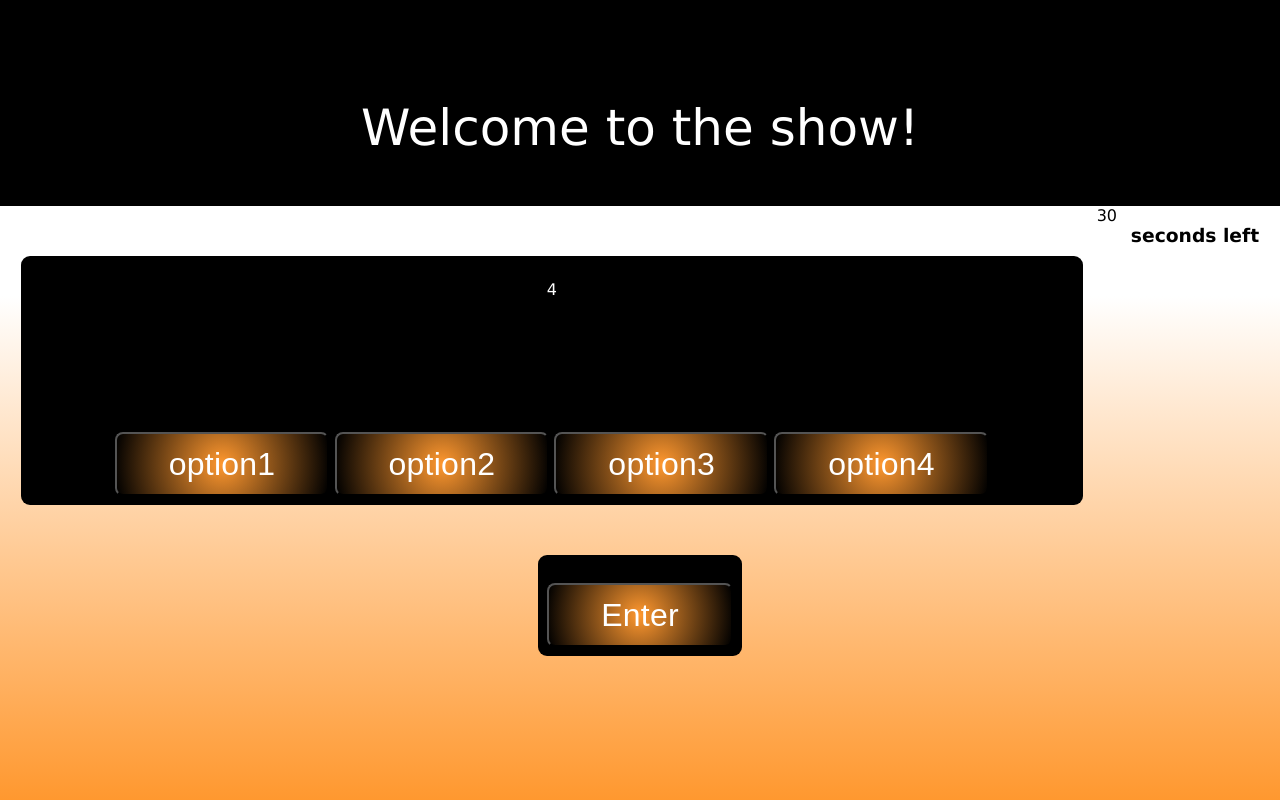
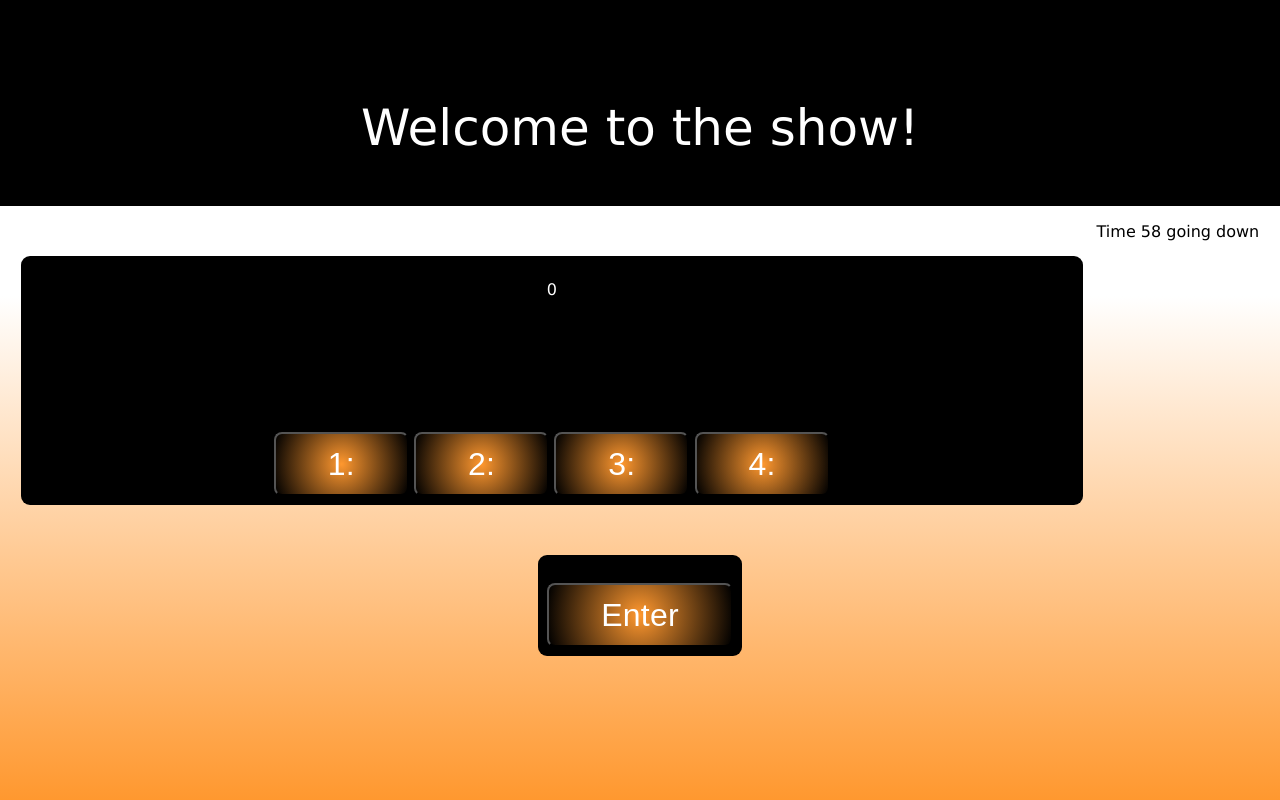
Before and after one commit to Alwayswithaname/quiz-game, a plain HTML site: page index.html in a window 1280 px wide. Both pictures are taken after a click on the button "start". Drawn offline with Linux system fonts and the light colour scheme.

Commit message:
working startbtn, working timer, working question chagne

```diff
--- a/index.html
+++ b/index.html
@@ -29,8 +29,10 @@
 
         </section>
 
-        <div class="large-font timer-count">30</div>
-        <h3>seconds left</h3>
+        <div>
+            <p id="timer-count"> clock is moving: 60</p>
+        </div>
+
         <div id='points'></div>
 
         <section>
--- a/js/script.js
+++ b/js/script.js
@@ -1,8 +1,12 @@
 var startButton = document.getElementsByClassName('startb');
 var enterButton = document.getElementsByClassName('enterb');
 var shuffledQuestions , currentQestion;
-var questionEl = document.getElementById("question")
-var answerButtonsEl = document.getElementsByClassName("option")
+var questionEl = document.getElementById("question");
+var aButtonEl1 = document.getElementById('op1');
+var aButtonEl2 = document.getElementById("op2");
+var aButtonEl3 = document.getElementById('op3');
+var aButtonEl4 = document.getElementById("op4");
+var timer = document.getElementById('timer-count');
 
 
 var Questions = [{ id: 0,
@@ -76,69 +80,42 @@ var Questions = [{ id: 0,
 startButton[0].addEventListener("click", function startGame() {
     console.log('click')
     startButton?.[0]?.classList?.add('hide')
-    shuffledQuestions = Questions.sort(() => Math.random() - .5)
-    currentQestion = 0
-    questionEl.classList.remove("hide")
-    nextQuestion()
+    questionNumber = 0
+    downer();
+    showQuestion(questionNumber);
 })
 
-enterButton[0].addEventListener("click", function enterA() {
- console.log('click')
-})
+var seconds = 60;
 
-function nextQuestion() {
-    showQuestion(shuffledQuestions[currentQestion]);
-}
+function downer() {
+    var timerInterval = setInterval(function(){
+        seconds--;
+        timer.textContent = 'Time ' + seconds + " going down";
 
-function showQuestion(q){
-questionEl.innerText = q.q
-q.a.forEach(a => {
-    var button = document.createElement('button')
-    button.innerText = a.text
-    button.classList.add("option")
-    if (a.correct) {
-        button.dataset.correct = a.correct
-    }
-    button.addEventListener('click', selectAnswer)
-    answerButtonsEl.appendChild(button)
-});
-}
+            if (seconds <= 0){
+                clearInterval(timerInterval);
+                timer.textContent = "time is up";
 
-function selectAnswer(iterate){
-
-}
-
-function startTimer() {
-    timer = setInterval(function() {
-        timerCount--;
-        timerElemern.textContent = timerCount;
-        if (timerCount >= 0) {
-            if (iswin && timerCount > 0) {
-                clearInterval(timer);
-                winGame();
+                finish.textContent = "timeis up";
+                console.log(seconds)
             }
-        }
-        if (timer === 0) {
-            clearInterval(timer)
-            loseGame()
-        }
     }, 1000)
 }
 
 
-function iterate(id) {
+function showQuestion(id) {
 
     var result = document.getElementsByClassName('result');
     result[0].innerText = '';
 
-    const question = document.getElementById('question')
+    var question = document.getElementById('question')
 
     question.innerText = Questions[id].q;
 
-    const op1 = document.getElementById('op1');
-    const op2 = document.getElementById('op2');
-    const op3 = document.getElementById('op3');
-    const op4 = document.getElementById('op4');
+    var op1 = document.getElementById('op1');
+    var op2 = document.getElementById('op2');
+    var op3 = document.getElementById('op3');
+    var op4 = document.getElementById('op4');
 
     op1.innerText = Questions[id].a[0].text;
     op2.innerText = Questions[id].a[1].text;
@@ -181,8 +158,8 @@ function iterate(id) {
         selected = op4.value;
     })
 
-
-
-
-
-}
+        questonNumber = id
+ }
+ enterButton[0].addEventListener('click', function nextquestion(){
+    showQuestion(questionNumber++)
+})
```
